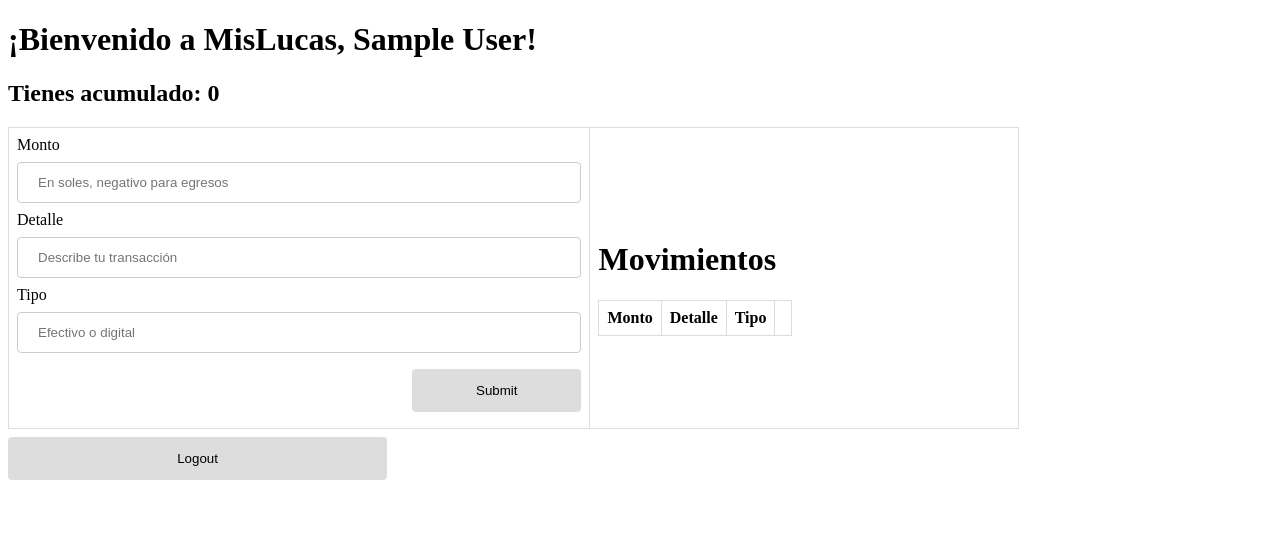
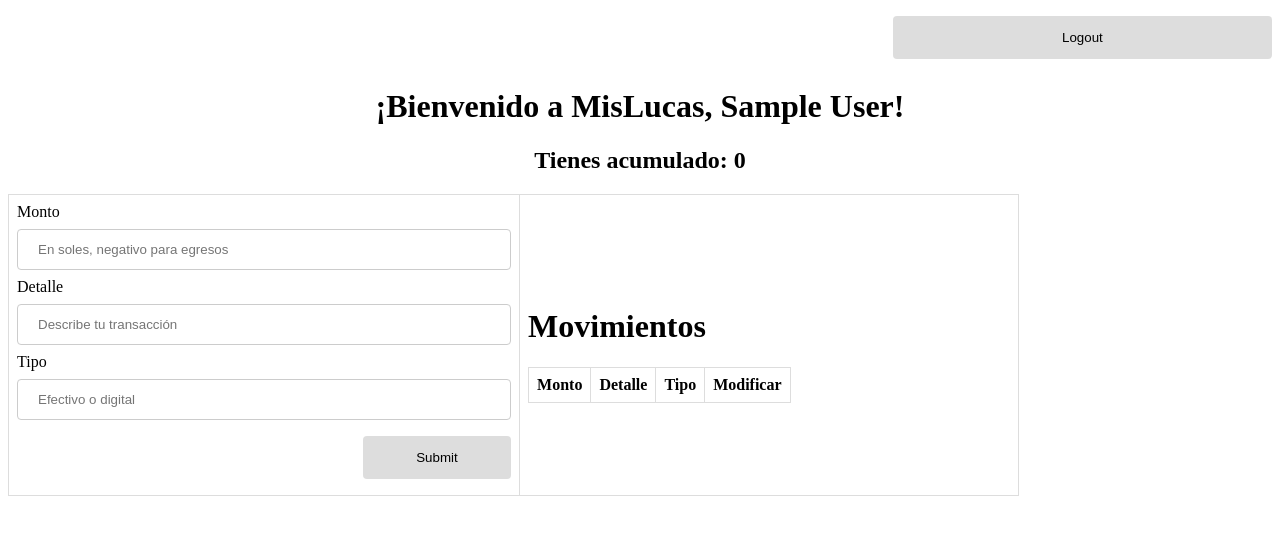
Before and after one commit to aaronvanoordt/MisLucas, a Flask app: page /dashboard in a window 1280 px wide. Shown: the top 535 px of the page. Run offline with Flask 2, Linux system fonts and the light colour scheme; the visitor is signed in with stand-in values (Sample User, id 1); data comes from the database, SQL or seed files in the repository; data that the repository does not hold is empty.

Commit message:
Ajustes CSS Dashboard y optimización de templates

```diff
--- a/templates/dashboard.html
+++ b/templates/dashboard.html
@@ -5,19 +5,21 @@
     <title>
         MisLucas
     </title>
+
+    <form action="/logout", style="text-align: right;">
+        <input type="submit" value="Logout"/>
+    </form>
+
+    <h1 style="text-align:center">¡Bienvenido a MisLucas, {{current_user.name}}!</h1>
+
+    <h2 style="text-align:center">
+        Tienes acumulado: {{current_user.total}}<span id="Total"></span>
+    </h2>
+
     <link rel="stylesheet" href="static\styles\dashborad.css">
 </head>
 
 <body>
-
-    <h1>¡Bienvenido a MisLucas, {{current_user.name}}!</h1>
-    <h2>
-        Tienes acumulado: {{current_user.total}}<span id="Total"></span>
-        <script>
-
-        </script>
-    </h2>
-
     <table>
         <tr>
             <td>
@@ -52,7 +54,7 @@
                             <th>Monto</th>
                            <th>Detalle</th>
                             <th>Tipo</th>
-                            <th></th>
+                            <th>Modificar</th>
                         </tr>
                     </thead>
                     <tbody>
@@ -69,9 +71,6 @@
             </td>
         </tr>
     </table>
-    <form action="/logout">
-        <input type="submit" value="Logout"/>
-    </form>
     <script src="{{ url_for('static',filename='script.js') }}"> </script>
 </body>
 
```
Also changed, not shown: templates/exito.html (deleted, +0 -12 lines).
